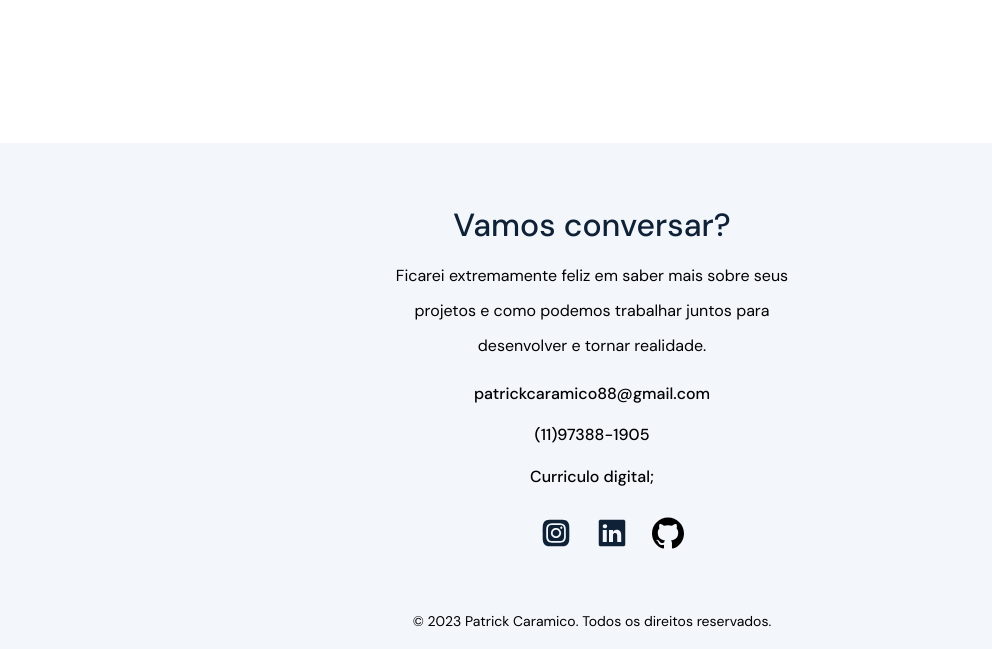
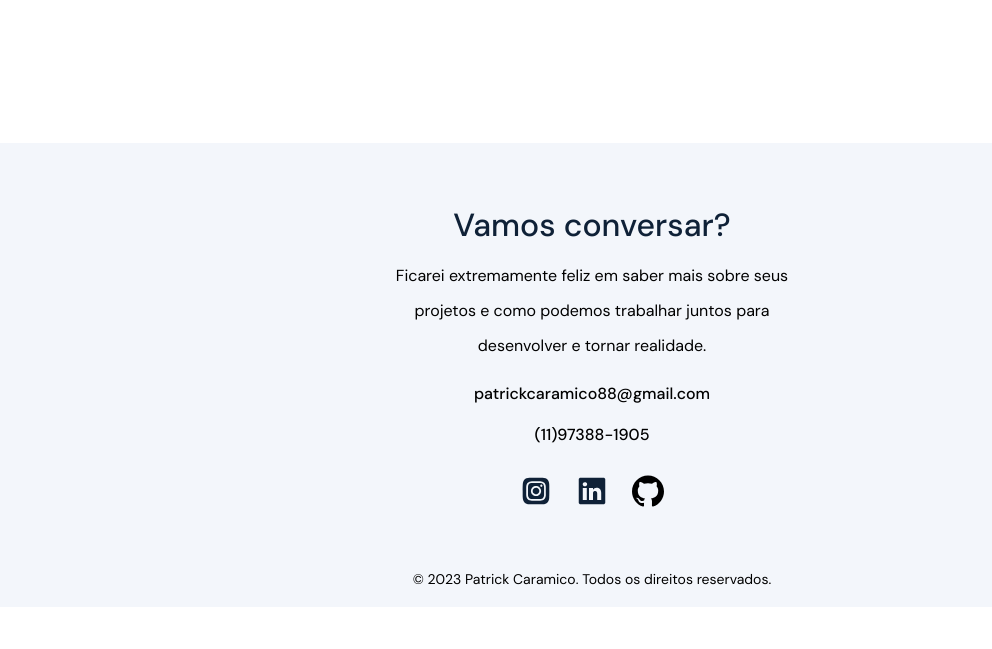
Before and after one commit to PatrickCaramico/Meu_Portfolio, a plain HTML site: page index.html in a window 1280 px wide. Shown: the part 3678-4327 px from the top of the page, without its empty margins (48-1040 px from the left). After the commit the page ends 4285 px from the top, so only its background shows below. Drawn offline with Linux system fonts and the light colour scheme.

Commit message:
Update index.html

```diff
--- a/index.html
+++ b/index.html
@@ -216,8 +216,6 @@
         <div class="footer__contact mb-m">
           <span class="mb-m">patrickcaramico88@gmail.com</span>
           <span>(11)97388-1905</span>
-          <br>
-          <span>Curriculo digital; <a href="https://patrickcaramico.github.io/Digital_Curriculo/"</span>
         </div>
         <ul class="mb-l">
           <li>
```
